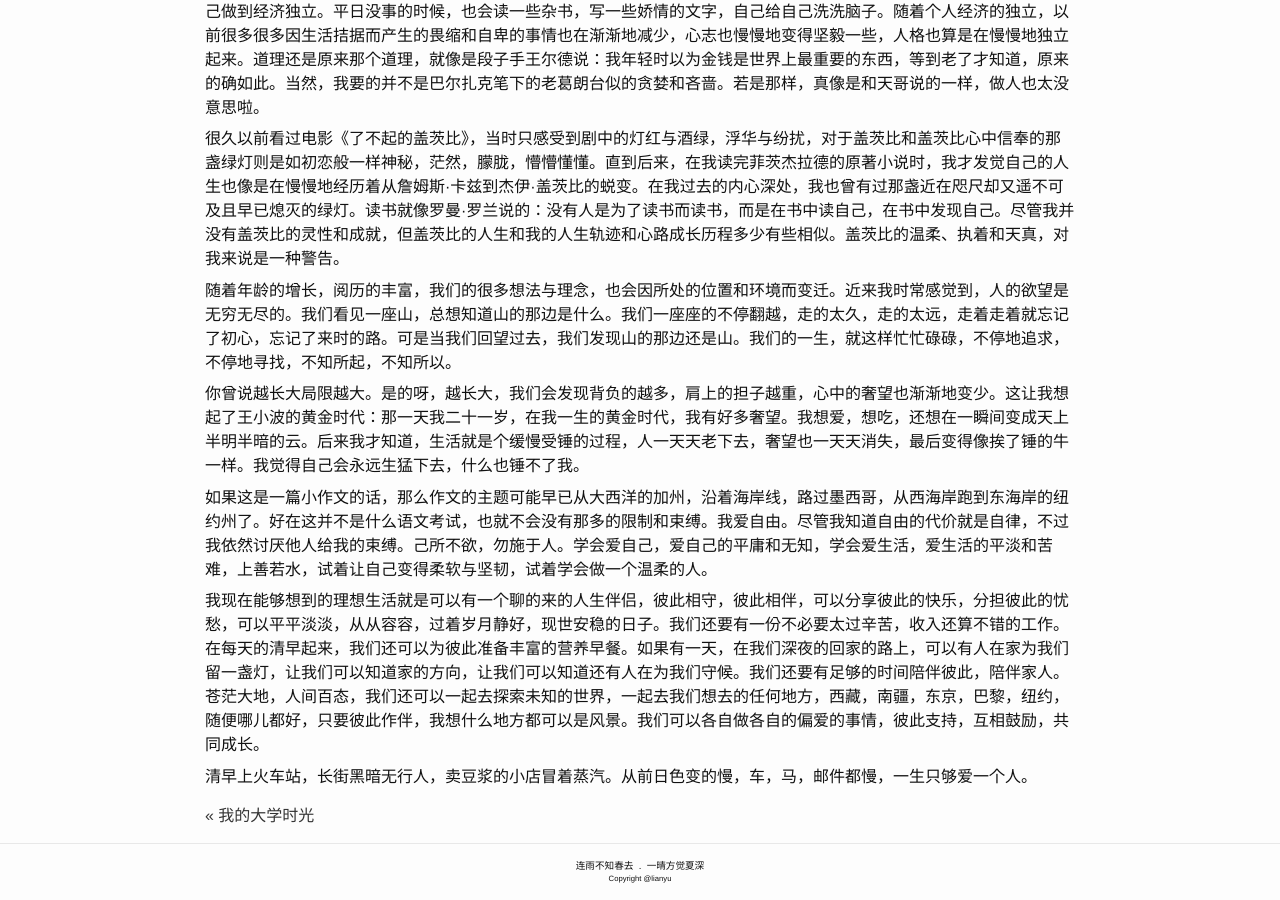
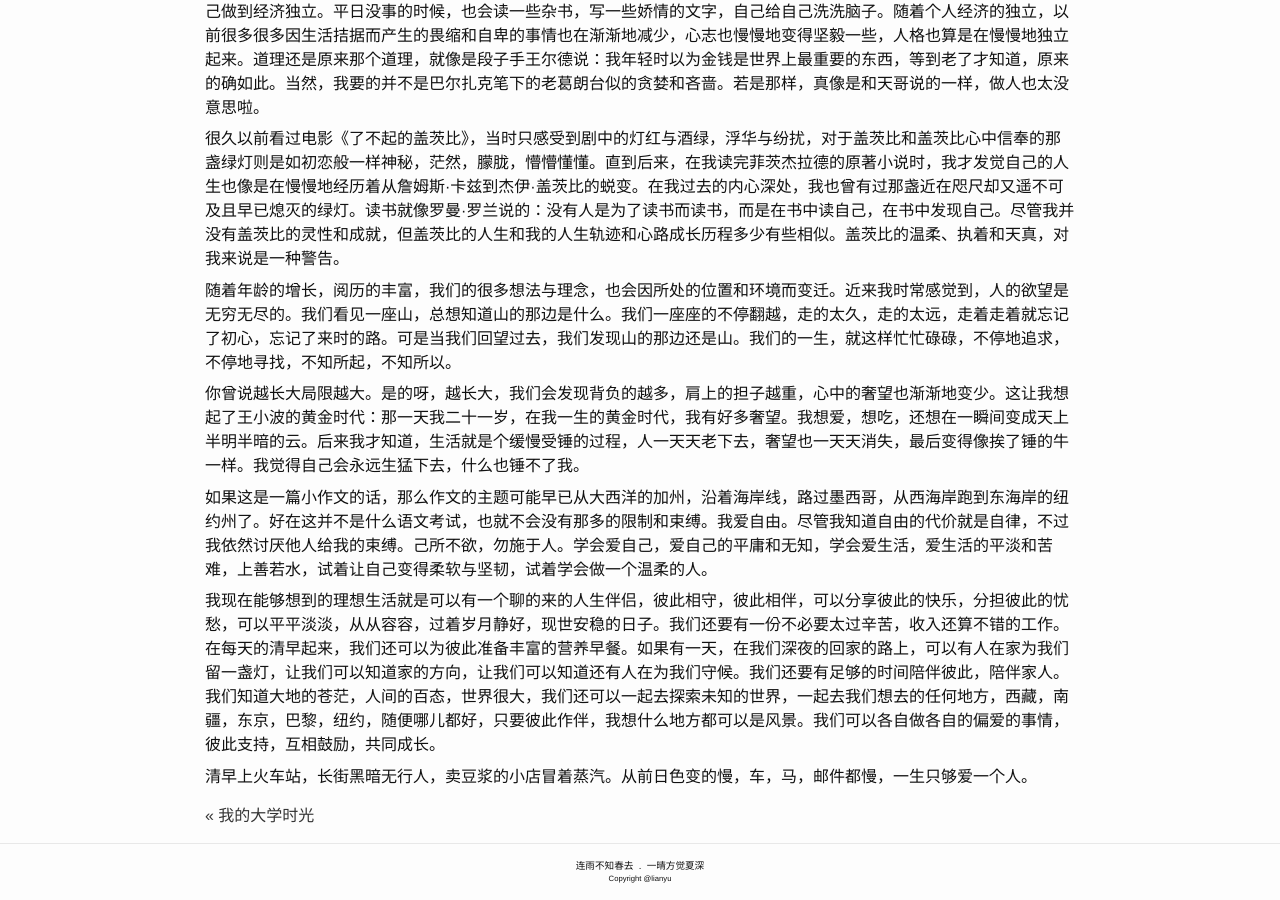
Before and after one commit to lianyu1115/lianyu, a Jekyll site: the page built from _essays/2021-02-22-我理想中的生活.md, in a window 1280 px wide and 900 px high, scrolled down 657 px. Built offline with Jekyll 4.4.1, drawn with Linux system fonts in a browser that asks for light colours.

Commit message:
Update 2021-02-22-我理想中的生活.md

```diff
--- a/_essays/2021-02-22-我理想中的生活.md
+++ b/_essays/2021-02-22-我理想中的生活.md
@@ -30,6 +30,6 @@
 
 如果这是一篇小作文的话，那么作文的主题可能早已从大西洋的加州，沿着海岸线，路过墨西哥，从西海岸跑到东海岸的纽约州了。好在这并不是什么语文考试，也就不会没有那多的限制和束缚。我爱自由。尽管我知道自由的代价就是自律，不过我依然讨厌他人给我的束缚。己所不欲，勿施于人。学会爱自己，爱自己的平庸和无知，学会爱生活，爱生活的平淡和苦难，上善若水，试着让自己变得柔软与坚韧，试着学会做一个温柔的人。
 
-我现在能够想到的理想生活就是可以有一个聊的来的人生伴侣，彼此相守，彼此相伴，可以分享彼此的快乐，分担彼此的忧愁，可以平平淡淡，从从容容，过着岁月静好，现世安稳的日子。我们还要有一份不必要太过辛苦，收入还算不错的工作。在每天的清早起来，我们还可以为彼此准备丰富的营养早餐。如果有一天，在我们深夜的回家的路上，可以有人在家为我们留一盏灯，让我们可以知道家的方向，让我们可以知道还有人在为我们守候。我们还要有足够的时间陪伴彼此，陪伴家人。苍茫大地，人间百态，我们还可以一起去探索未知的世界，一起去我们想去的任何地方，西藏，南疆，东京，巴黎，纽约，随便哪儿都好，只要彼此作伴，我想什么地方都可以是风景。我们可以各自做各自的偏爱的事情，彼此支持，互相鼓励，共同成长。
+我现在能够想到的理想生活就是可以有一个聊的来的人生伴侣，彼此相守，彼此相伴，可以分享彼此的快乐，分担彼此的忧愁，可以平平淡淡，从从容容，过着岁月静好，现世安稳的日子。我们还要有一份不必要太过辛苦，收入还算不错的工作。在每天的清早起来，我们还可以为彼此准备丰富的营养早餐。如果有一天，在我们深夜的回家的路上，可以有人在家为我们留一盏灯，让我们可以知道家的方向，让我们可以知道还有人在为我们守候。我们还要有足够的时间陪伴彼此，陪伴家人。我们知道大地的苍茫，人间的百态，世界很大，我们还可以一起去探索未知的世界，一起去我们想去的任何地方，西藏，南疆，东京，巴黎，纽约，随便哪儿都好，只要彼此作伴，我想什么地方都可以是风景。我们可以各自做各自的偏爱的事情，彼此支持，互相鼓励，共同成长。
 
 清早上火车站，长街黑暗无行人，卖豆浆的小店冒着蒸汽。从前日色变的慢，车，马，邮件都慢，一生只够爱一个人。
```
